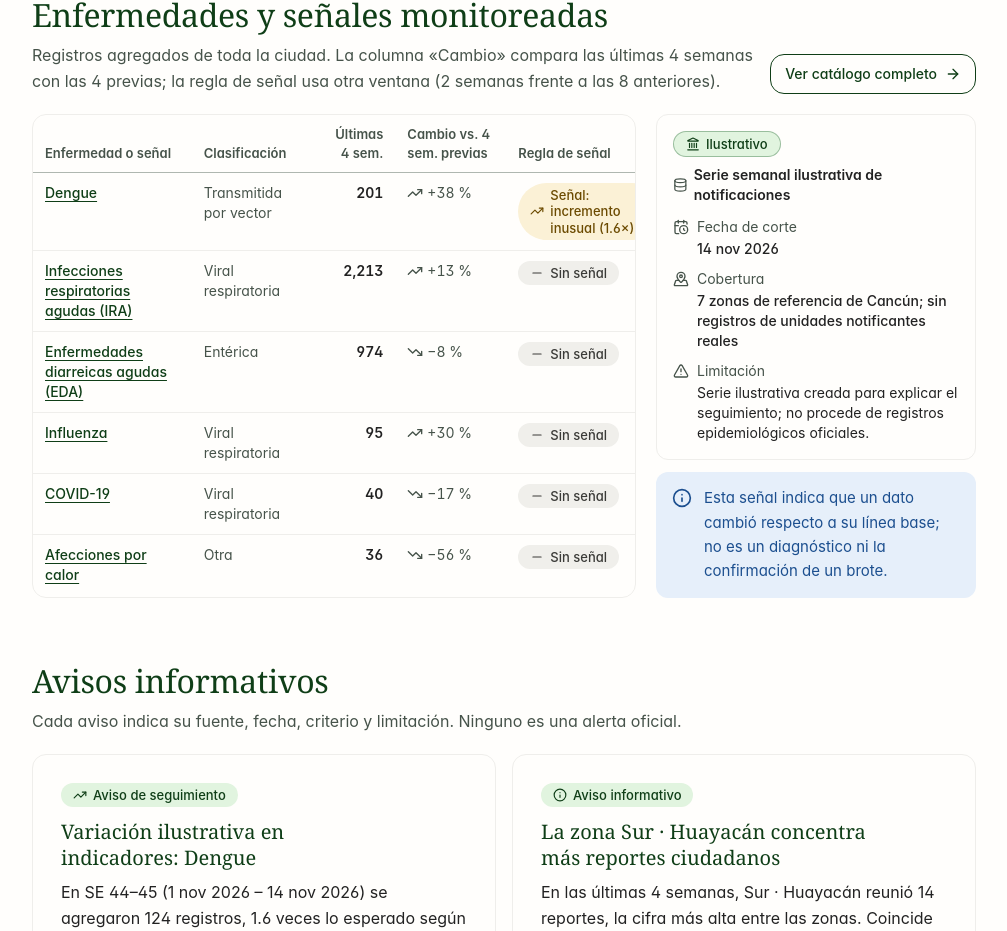
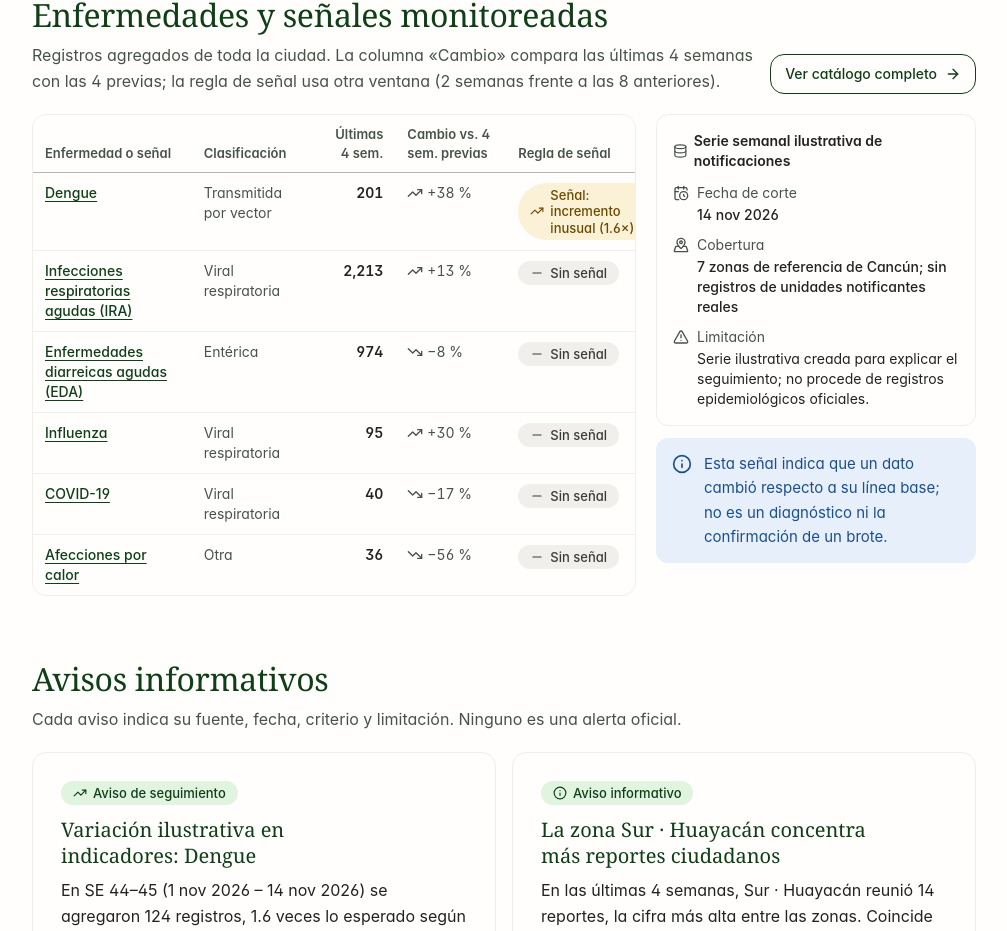
Before and after one commit to FranCiscoK18/TucanthonV3, a React (Vite) app: page /inicio in a window 1280 px wide. Shown: the part 1609-2540 px from the top of the page, without its empty margins (272-1279 px from the left). Built offline with nearby package versions, Linux system fonts and the light colour scheme.

Commit message:
ui: retirar insignias redundantes sin perder información útil

```diff
--- a/src/components/ui/SourceMeta.tsx
+++ b/src/components/ui/SourceMeta.tsx
@@ -3,7 +3,6 @@ import type { ReactNode } from 'react';
 import type { DataSource } from '../../types';
 import { cx } from '../../utils/cx';
 import { formatDate } from '../../utils/dates';
-import { DataKindBadge } from './Badges';
 import { MetaItem } from './MetaItem';
 
 /** Ficha compacta de fuente: tipo de dato, nombre, fecha de corte, cobertura y limitación. */
@@ -23,7 +22,6 @@ export function SourceMeta({
   return (
     <aside className={cx('rounded-[12px] border border-border-mist bg-cream-paper p-4 text-sm', className)} aria-label="Fuente de los datos">
       <div className="flex flex-wrap items-center gap-2">
-        <DataKindBadge kind={source.kind} compact />
         <span className="inline-flex items-center gap-1.5 font-semibold text-charcoal">
           <Database className="size-4 text-muted" aria-hidden="true" />
           {source.name}
```
